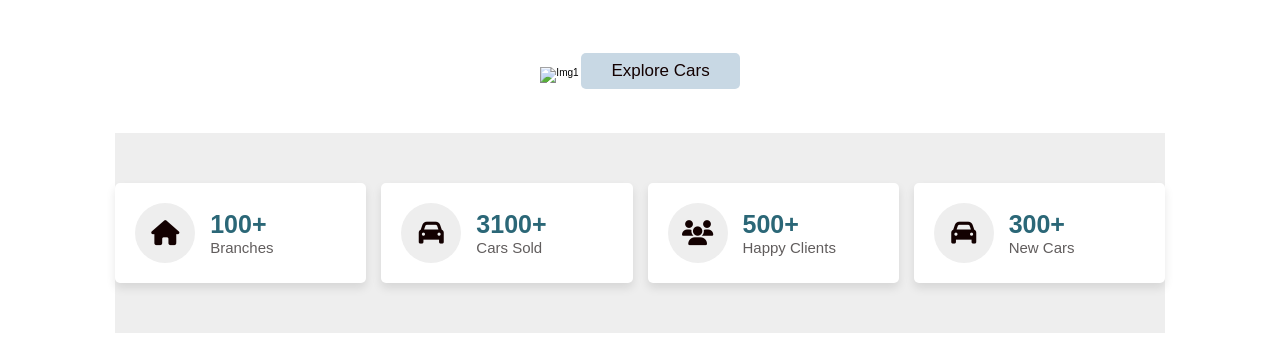
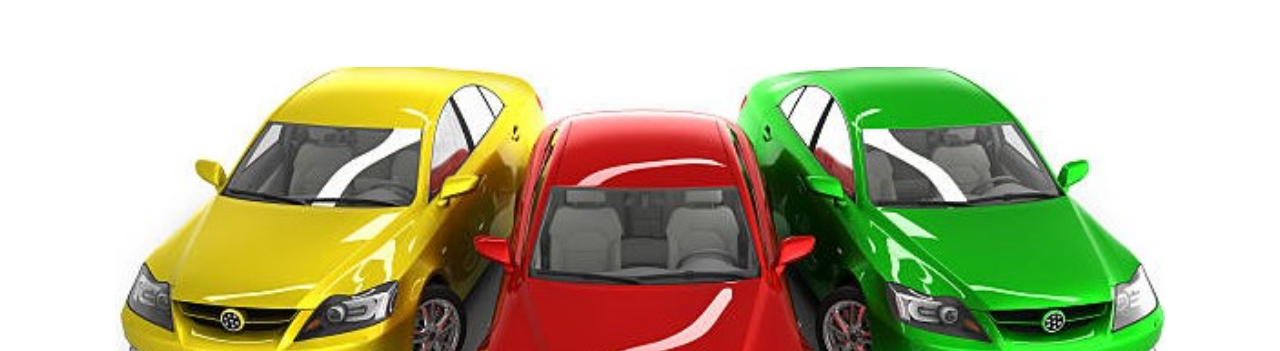
Before and after one commit to Iamoluwatimilehin/carsales, a plain HTML site: page index.html in a window 1280 px wide. Shown: the part 189-540 px from the top of the page. Drawn offline with Linux system fonts and the light colour scheme; files whose address does not match are found by name.

Commit message:
Update index.html

```diff
--- a/index.html
+++ b/index.html
@@ -56,7 +56,7 @@
     <!--home section starts-->
     <section class="home" id="home">
       <h1 class="home-parallax" data-speed="-2">Find your car</h1>
-      <img style="margin-top: 70px;" class="home-parallax" data-speed="5" src="./images/img0 (2).jpg" alt="img1">
+      <img style="margin-top: 70px;" class="home-parallax" data-speed="5" src="img0 (2).jpg" alt="img1">
       <a class='btn home-parallax' data-speed="7" href="#">Explore Cars</a>
     </section>
     <!--home section ends-->
```
